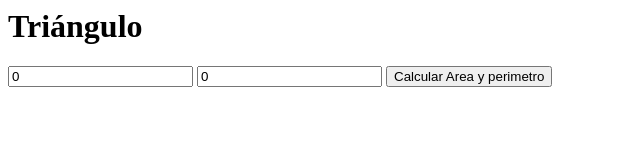
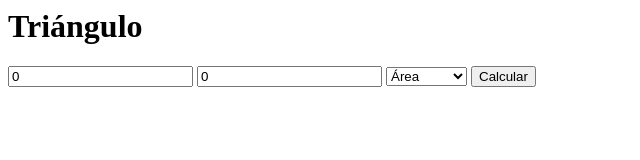
Before and after one commit to acidkeyxyz/Proyecto-Lucia, a plain HTML site: page NuevoFoloder/index.html1/Triangulo.html in a window 1280 px wide. Shown: the whole page, without its empty margins (0-640 px from the left). Drawn offline with Linux system fonts and the light colour scheme.

Commit message:
Triangulo
Calcular area y perimetro de la figura

```diff
--- a/NuevoFoloder/index.html1/Triangulo.html
+++ b/NuevoFoloder/index.html1/Triangulo.html
@@ -6,21 +6,35 @@
         <h1 id="titulo">Triángulo</h1>
         <input id="base" type="text" value=0 placeholder="longitud de la base"></input>
         <input id="altura" type="text" value=0 placeholder="longitud de la altura"></input>
-        <input type="button" onclick="calcularTodo()" value="Calcular Area y perimetro"></input>
-<script>
-        function calcularTodo() {
-            let base = parseFloat(document.querySelector("#base").value);
-            let altura = parseFloat(document.querySelector("#altura").value);
+        <select id="Tipo de operacion">
+            <option value="area">Área</option>
+            <option value="perimetro">Perímetro</option>
+        </select>
+        <button onclick="calcular()">Calcular</button>
+        <h3 id="Resultado"></h3>
+        <script>
+            function calcular() {
+                const base = parseFloat(document.getElementById('base').value);
+                const altura = parseFloat(document.getElementById('altura').value);
+                const operacion = document.getElementById('operacion').value;
 
-            // Área
-            let area = (base * altura) / 2;
-            // Hipotenusa
-            let hipotenusa = Math.sqrt(base * base + altura * altura);
-            // Perímetro
-            let perimetro = base + altura + hipotenusa;
-
-            alert(`El área es ${area} y el perímetro es ${perimetro}`);
-        }
-    </script>
-</body>
+                if (operacion === "area") {
+                    if (base > 0 && altura > 0) {
+                        const area = (base * altura) / 2;
+                        document.getElementById('Resultado').textContent = "Área: " + area.toFixed(2);
+                    } else {
+                        document.getElementById('Resultado').textContent = "Ingresa ambos lados mayores a 0.";
+                    }
+                } else if (operacion === "perimetro") {
+                    if (base > 0 && altura > 0) {
+                        const lado1 = Math.sqrt(Math.pow(base, 2) + Math.pow(altura, 2));
+                        const perimetro = base + altura + lado1;
+                        document.getElementById('Resultado').textContent = "Perímetro: " + perimetro.toFixed(2);
+                    } else {
+                        document.getElementById('Resultado').textContent = "Ingresa ambos lados mayores a 0.";
+                    }
+                }
+            }
+        </script>
+    </body>
 </html>
```
